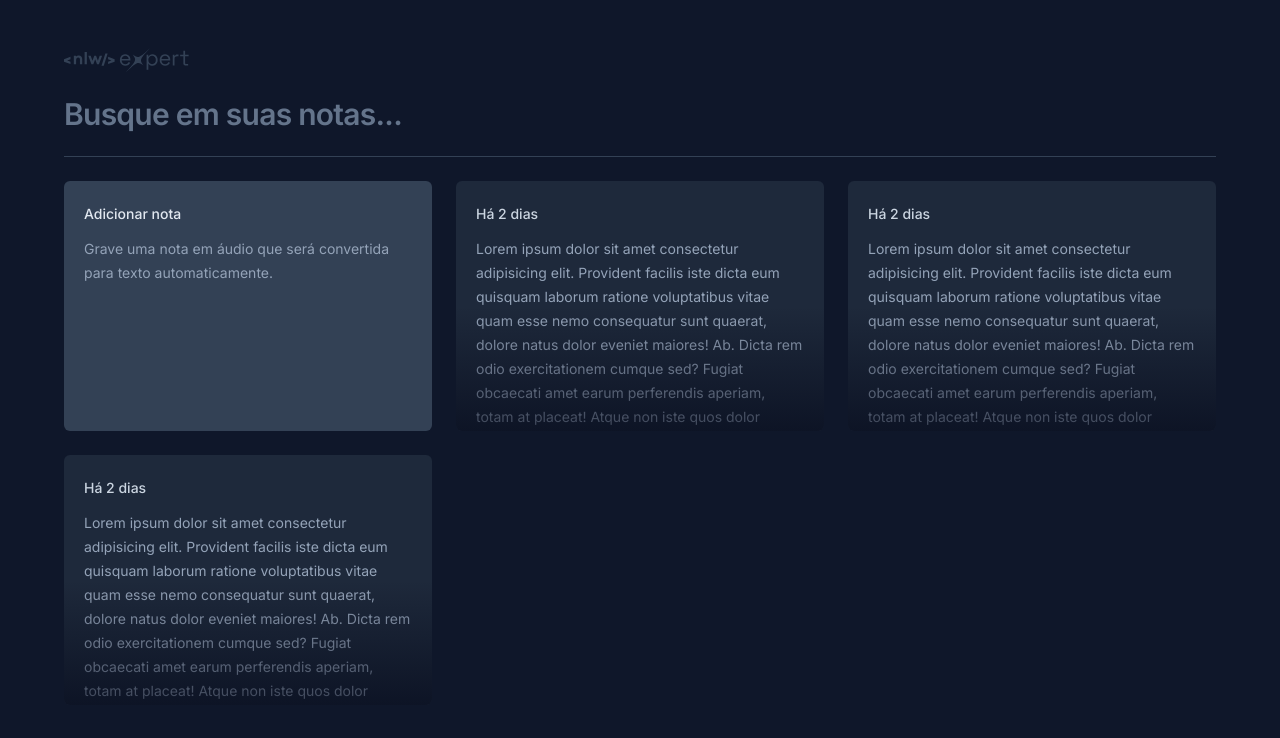
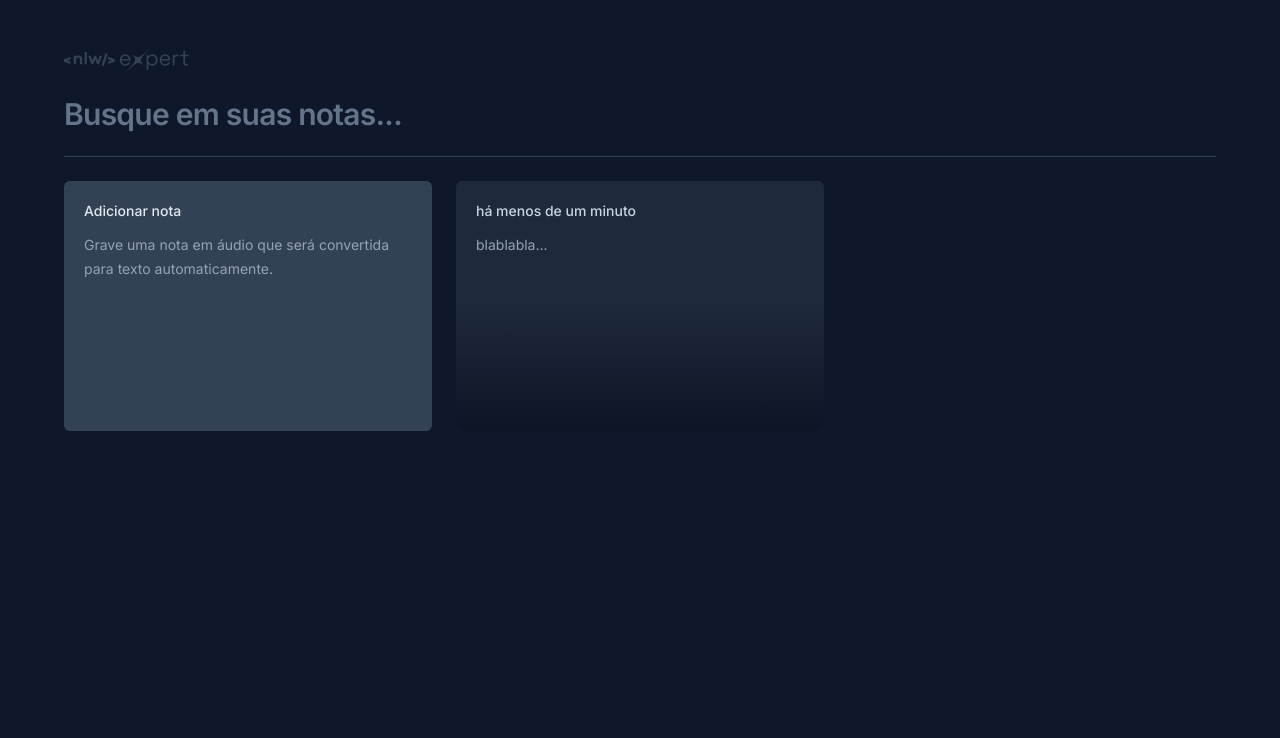
Before and after one commit to marcelypcosta/NLW-expert-notes, a React (Vite) app: page / in a window 1280 px wide. Shown: the top 738 px of the page. Built offline with nearby package versions, Linux system fonts and the light colour scheme.

Commit message:
Criando os modais de adicionar nota e ver a nota

```diff
--- a/package.json
+++ b/package.json
@@ -9,6 +9,9 @@
     "preview": "vite preview"
   },
   "dependencies": {
+    "@radix-ui/react-dialog": "^1.0.5",
+    "date-fns": "^3.3.1",
+    "lucide-react": "^0.323.0",
     "react": "^18.2.0",
     "react-dom": "^18.2.0"
   },
--- a/src/app.tsx
+++ b/src/app.tsx
@@ -19,9 +19,12 @@
 
       <div className="grid grid-cols-3 auto-rows-[250px] gap-6">
         <NewNoteCard />
-        <NoteCard />
-        <NoteCard />
-        <NoteCard />
+        <NoteCard
+          note={{
+            date: new Date(),
+            content: "blablabla...",
+          }}
+        />
       </div>
     </div>
   );
--- a/src/components/new-note-card.tsx
+++ b/src/components/new-note-card.tsx
@@ -1,10 +1,48 @@
+import * as Dialog from "@radix-ui/react-dialog";
+import { X } from "lucide-react";
+
 export function NewNoteCard() {
   return (
-    <div className="rounded-md bg-slate-700 p-5 space-y-3">
-      <span className="text-sm font-medium text-slate-200">Adicionar nota</span>
-      <p className="text-sm leading-6 text-slate-400">
-        Grave uma nota em áudio que será convertida para texto automaticamente.
-      </p>
-    </div>
+    <Dialog.Root>
+      <Dialog.Trigger className="rounded-md flex flex-col bg-slate-700 text-left p-5 gap-3 outline-none hover:ring-2 hover:ring-slate-600 hover:cursor-pointer focus-visible:ring-2 focus-visible:ring-lime-400">
+        <span className="text-sm font-medium text-slate-200">
+          Adicionar nota
+        </span>
+        <p className="text-sm leading-6 text-slate-400">
+          Grave uma nota em áudio que será convertida para texto
+          automaticamente.
+        </p>
+      </Dialog.Trigger>
+
+      <Dialog.Portal>
+        <Dialog.Overlay className="inset-8 fixed bg-black/50" />
+        <Dialog.Content className="fixed overflow-hidden left-1/2 top-1/2 -translate-x-1/2 -translate-y-1/2 max-w-[640px] h-[60vh] w-full bg-slate-700 rounded-md flex flex-col outline-none">
+          <Dialog.Close className="absolute right-0 top-0 bg-slate-800 p-1.5 text-slate-400 hover:text-slate-100">
+            <X className="size-5" />
+          </Dialog.Close>
+          <div className="flex flex-1 flex-col gap-3 p-5">
+            <span className="text-sm font-medium text-slate-300">
+              Adicionar nota
+            </span>
+            <p className="text-sm leading-6 text-slate-400">
+              Comece{" "}
+              <button className="font-medium text-lime-400 hover:underline">
+                gravando uma nota em áudio
+              </button>{" "}
+              ou se preferir{" "}
+              <button className="font-medium text-lime-400 hover:underline">
+                utlize apenas texto.
+              </button>
+            </p>
+          </div>
+          <button
+            type="button"
+            className="w-full bg-lime-400 py-4 text-center text-sm text-slate-950 outline-none font-medium hover:bg-lime-500"
+          >
+            Salvar nota
+          </button>
+        </Dialog.Content>
+      </Dialog.Portal>
+    </Dialog.Root>
   );
 }
--- a/src/components/note-card.tsx
+++ b/src/components/note-card.tsx
@@ -1,17 +1,56 @@
-export function NoteCard() {
+import * as Dialog from "@radix-ui/react-dialog";
+import { formatDistanceToNow } from "date-fns";
+import { ptBR } from "date-fns/locale";
+import { X } from "lucide-react";
+
+interface NoteCardProps {
+  note: {
+    date: Date;
+    content: string;
+  };
+}
+
+export function NoteCard({ note }: NoteCardProps) {
   return (
-    <button className="rounded-md text-left bg-slate-800 p-5 space-y-3 outline-none overflow-hidden relative hover:ring-2 hover:ring-slate-600 hover:cursor-pointer focus-visible:ring-2 focus-visible:ring-lime-400">
-      <span className="text-sm font-medium text-slate-300">Há 2 dias</span>
-      <p className="text-sm leading-6 text-slate-400">
-        Lorem ipsum dolor sit amet consectetur adipisicing elit. Provident
-        facilis iste dicta eum quisquam laborum ratione voluptatibus vitae quam
-        esse nemo consequatur sunt quaerat, dolore natus dolor eveniet maiores!
-        Ab. Dicta rem odio exercitationem cumque sed? Fugiat obcaecati amet
-        earum perferendis aperiam, totam at placeat! Atque non iste quos dolor
-        exercitationem culpa cum, ea ratione repudiandae. Ratione odit
-        necessitatibus ipsam?
-      </p>
-      <div className="absolute bottom-0 left-0 right-0 h-1/2 bg-gradient-to-b from-slate-800/0 to-slate-950/60 pointer-events-none" />
-    </button>
+    <Dialog.Root>
+      <Dialog.Trigger className="rounded-md text-left flex flex-col bg-slate-800 p-5 gap-3 outline-none overflow-hidden relative hover:ring-2 hover:ring-slate-600 hover:cursor-pointer focus-visible:ring-2 focus-visible:ring-lime-400">
+        <span className="text-sm font-medium text-slate-300">
+          {formatDistanceToNow(note.date, {
+            locale: ptBR,
+            addSuffix: true,
+          })}
+        </span>
+        <p className="text-sm leading-6 text-slate-400">{note.content}</p>
+        <div className="absolute bottom-0 left-0 right-0 h-1/2 bg-gradient-to-b from-slate-800/0 to-slate-950/60 pointer-events-none" />
+      </Dialog.Trigger>
+
+      <Dialog.Portal>
+        <Dialog.Overlay className="inset-8 fixed bg-black/50" />
+        <Dialog.Content className="fixed overflow-hidden left-1/2 top-1/2 -translate-x-1/2 -translate-y-1/2 max-w-[640px] h-[60vh] w-full bg-slate-700 rounded-md flex flex-col outline-none">
+          <Dialog.Close className="absolute right-0 top-0 bg-slate-800 p-1.5 text-slate-400 hover:text-slate-100">
+            <X className="size-5" />
+          </Dialog.Close>
+          <div className="flex flex-1 flex-col gap-3 p-5">
+            <span className="text-sm font-medium text-slate-300">
+              {formatDistanceToNow(note.date, {
+                locale: ptBR,
+                addSuffix: true,
+              })}
+            </span>
+            <p className="text-sm leading-6 text-slate-400">{note.content}</p>
+          </div>
+          <button
+            type="button"
+            className="w-full bg-slate-800 py-4 text-center text-sm text-slate-300 outline-none font-medium group"
+          >
+            Deseja{" "}
+            <span className="text-red-400 group-hover:underline">
+              apagar essa nota
+            </span>
+            ?
+          </button>
+        </Dialog.Content>
+      </Dialog.Portal>
+    </Dialog.Root>
   );
 }
```
Also changed, not shown: 1 other file (tests, documents, lock files or other folders).
